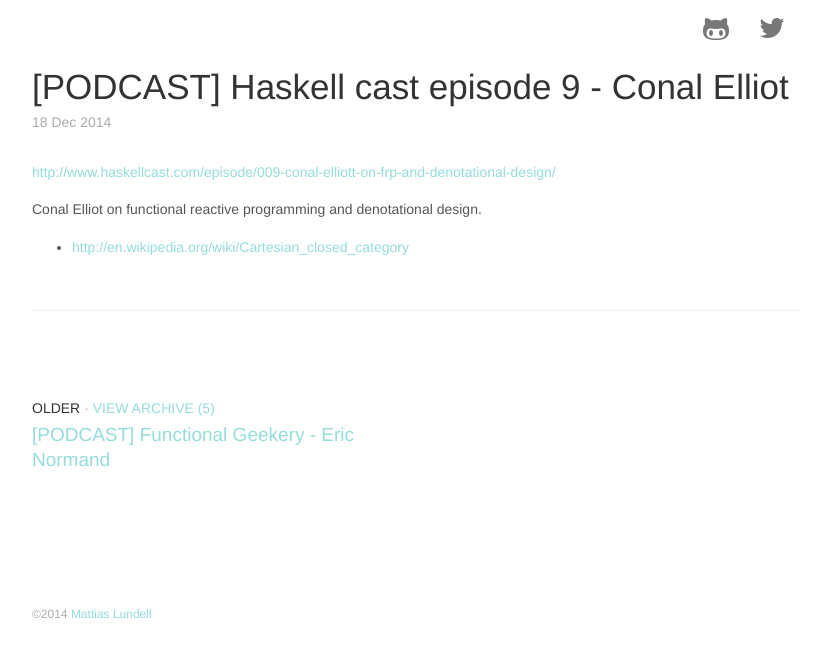
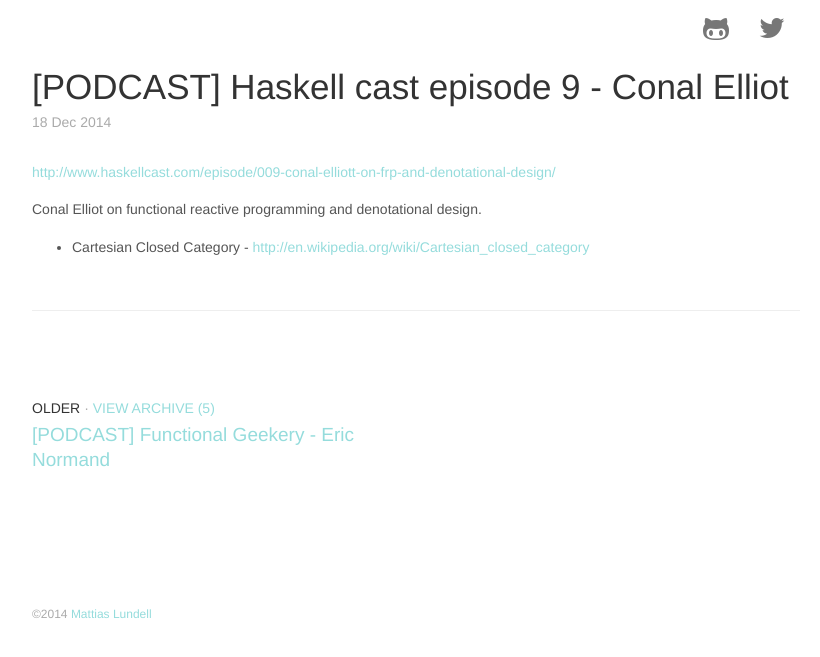
Before and after one commit to mattias-lundell/mattias-lundell.github.io, a Jekyll site: the page built from _posts/2014-12-18-haskell-cast-episode-9.md, in a window 1280 px wide, cut to the strip 164-821 px from the top of the page. Shown: the whole strip, without its empty margins (224-1044 px from the left). Built offline with Jekyll 4.4.1, drawn with Linux system fonts in a browser that asks for light colours; nearby versions of some CDN libraries.

Commit message:
Update 2014-12-18-haskell-cast-episode-9.md

```diff
--- a/_posts/2014-12-18-haskell-cast-episode-9.md
+++ b/_posts/2014-12-18-haskell-cast-episode-9.md
@@ -6,4 +6,4 @@ title: "[PODCAST] Haskell cast episode 9 - Conal Elliot"
 
 Conal Elliot on functional reactive programming and denotational design.
 
-- <http://en.wikipedia.org/wiki/Cartesian_closed_category>
+- Cartesian Closed Category - <http://en.wikipedia.org/wiki/Cartesian_closed_category>
```
